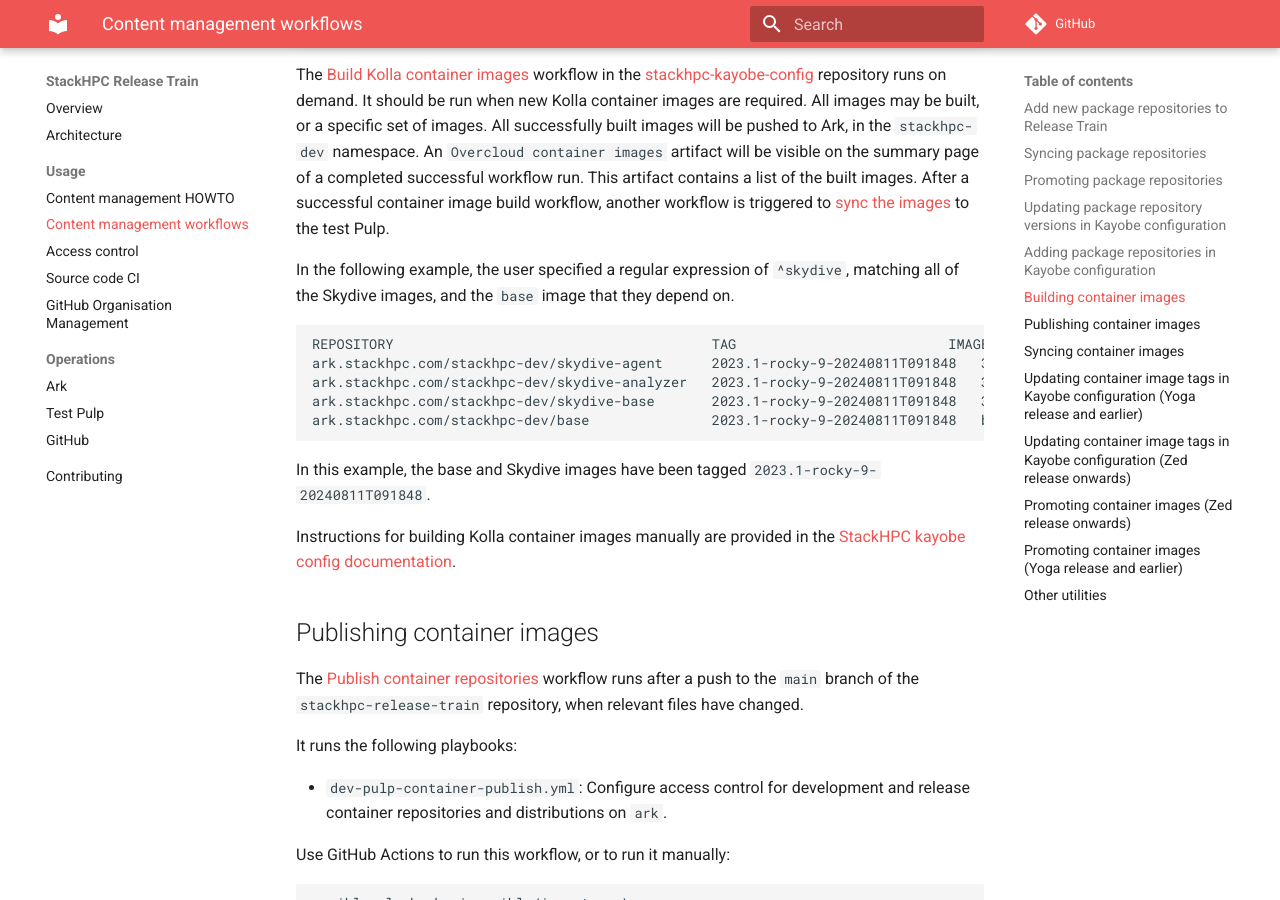
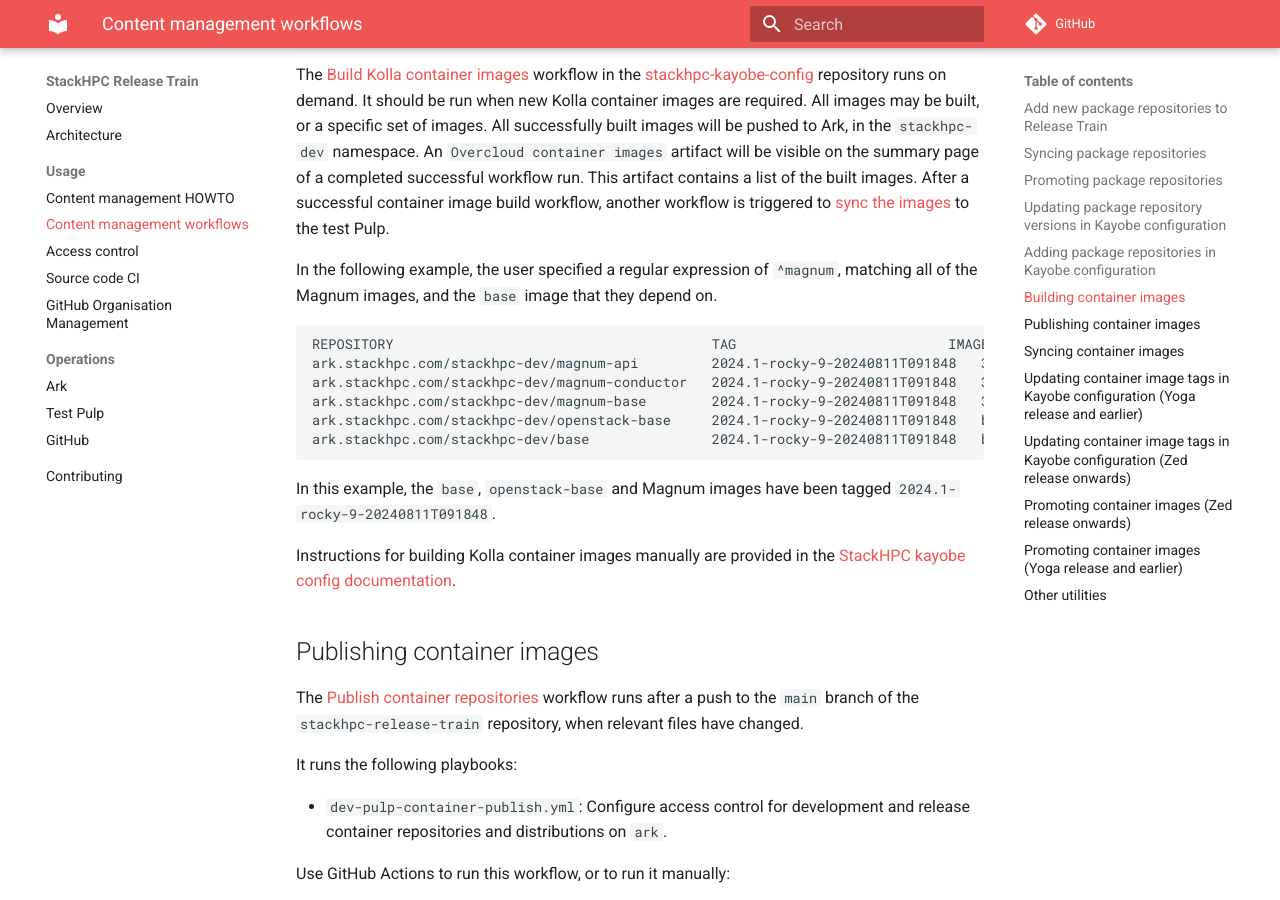
Before and after one commit to stackhpc/stackhpc-release-train, an MkDocs documentation site: the page built from docs/usage/content-workflows.md, in a window 1280 px wide and 900 px high, scrolled down 4715 px. Built offline with MkDocs 1.6.1 and Material for MkDocs 9.7.7, drawn with Linux system fonts in a browser that asks for light colours; comment, search, counter and statistics services are not loaded; some of the changed text lies outside the part shown.

Commit message:
docs: Bring example versions up to date, swap skydive example for magnum

````diff
--- a/docs/usage/content-workflows.md
+++ b/docs/usage/content-workflows.md
@@ -139,7 +139,7 @@ ansible/test-kayobe-repo-version-generate.yml \
 -e kayobe_config_repo_path=./stackhpc-kayobe-config/
 ```
 
-Package repository versions are stored in StackHPC Kayobe configuration in [etc/kayobe/pulp-repo-versions.yml](https://github.com/stackhpc/stackhpc-kayobe-config/blob/stackhpc/wallaby/etc/kayobe/pulp-repo-versions.yml).
+Package repository versions are stored in StackHPC Kayobe configuration in [etc/kayobe/pulp-repo-versions.yml](https://github.com/stackhpc/stackhpc-kayobe-config/blob/stackhpc/2024.1/etc/kayobe/pulp-repo-versions.yml).
 Note that the updated versions are not necessarily released.
 The generated file may be amended as necessary (in case not all updates are required), then copied to the StackHPC Kayobe configuration.
 
@@ -172,19 +172,20 @@ An `Overcloud container images` artifact will be visible on the summary page of
 This artifact contains a list of the built images.
 After a successful container image build workflow, another workflow is triggered to [sync the images](#syncing-container-images) to the test Pulp.
 
-In the following example, the user specified a regular expression of `^skydive`, matching all of the Skydive images, and the `base` image that they depend on.
+In the following example, the user specified a regular expression of `^magnum`, matching all of the Magnum images, and the `base` image that they depend on.
 
 ```
 REPOSITORY                                       TAG                       	  IMAGE ID       CREATED         SIZE
-ark.stackhpc.com/stackhpc-dev/skydive-agent      2023.1-rocky-9-20240811T091848   32f2b9299194   6 minutes ago   1.29GB
-ark.stackhpc.com/stackhpc-dev/skydive-analyzer   2023.1-rocky-9-20240811T091848   35e4c1cda1a8   7 minutes ago   1.14GB
-ark.stackhpc.com/stackhpc-dev/skydive-base       2023.1-rocky-9-20240811T091848   3bd5f3e50aa3   7 minutes ago   1.14GB
-ark.stackhpc.com/stackhpc-dev/base               2023.1-rocky-9-20240811T091848   bd02fa0ec1d6   7 minutes ago   991MB
+ark.stackhpc.com/stackhpc-dev/magnum-api         2024.1-rocky-9-20240811T091848   32f2b9299194   6 minutes ago   1.29GB
+ark.stackhpc.com/stackhpc-dev/magnum-conductor   2024.1-rocky-9-20240811T091848   35e4c1cda1a8   7 minutes ago   1.14GB
+ark.stackhpc.com/stackhpc-dev/magnum-base        2024.1-rocky-9-20240811T091848   3bd5f3e50aa3   7 minutes ago   1.14GB
+ark.stackhpc.com/stackhpc-dev/openstack-base     2024.1-rocky-9-20240811T091848   bd02fa0ec1d6   7 minutes ago   991MB
+ark.stackhpc.com/stackhpc-dev/base               2024.1-rocky-9-20240811T091848   bd02fa0ec1d6   7 minutes ago   991MB
 ```
 
-In this example, the base and Skydive images have been tagged `2023.1-rocky-9-20240811T091848`.
+In this example, the `base`, `openstack-base` and Magnum images have been tagged `2024.1-rocky-9-20240811T091848`.
 
-Instructions for building Kolla container images manually are provided in the [StackHPC kayobe config documentation](https://stackhpc-kayobe-config.readthedocs.io/en/stackhpc-2023.1/contributor/environments/ci-builder.html).
+Instructions for building Kolla container images manually are provided in the [StackHPC kayobe config documentation](https://stackhpc-kayobe-config.readthedocs.io/en/stackhpc-2024.1/contributor/environments/ci-builder.html).
 
 ## Publishing container images
 
@@ -227,7 +228,7 @@ ansible/test-pulp-container-publish.yml
 
 ## Updating container image tags in Kayobe configuration (Yoga release and earlier)
 
-The image tag used deploy containers may be updated for all images in [etc/kayobe/kolla.yml](https://github.com/stackhpc/stackhpc-kayobe-config/blob/stackhpc/wallaby/etc/kayobe/kolla.yml), or for specific images in [etc/kayobe/kolla/globals.yml](https://github.com/stackhpc/stackhpc-kayobe-config/blob/stackhpc/wallaby/etc/kayobe/kolla/globals.yml).
+The image tag used deploy containers may be updated for all images in [etc/kayobe/kolla.yml](https://github.com/stackhpc/stackhpc-kayobe-config/blob/stackhpc/2024.1/etc/kayobe/kolla.yml), or for specific images in [etc/kayobe/kolla/globals.yml](https://github.com/stackhpc/stackhpc-kayobe-config/blob/stackhpc/2024.1/etc/kayobe/kolla/globals.yml).
 Currently this is a manual process.
 
 Use the new tag from the [container image build](#building-container-images).
@@ -256,7 +257,7 @@ skydive_analyzer_tag: wallaby-20220811T091848
 
 ## Updating container image tags in Kayobe configuration (Zed release onwards)
 
-The image tags used deploy containers are defined in [etc/kayobe/kolla-image-tags.yml](https://github.com/stackhpc/stackhpc-kayobe-config/blob/stackhpc/zed/etc/kayobe/kolla-image-tags.yml).
+The image tags used deploy containers are defined in [etc/kayobe/kolla-image-tags.yml](https://github.com/stackhpc/stackhpc-kayobe-config/blob/stackhpc/2024.1/etc/kayobe/kolla-image-tags.yml).
 Currently updating these is a manual process.
 
 Use the new tag from the [container image build](#building-container-images).
@@ -269,8 +270,8 @@ For example, to update the default tag for all images (used where no service-spe
 # where the key is the OS distro and the value is the tag to deploy.
 kolla_image_tags:
   openstack:
-    rocky-9: zed-rocky-9-20230101T000000
-    ubuntu-jammy: zed-ubuntu-jammy-20230101T000000
+    rocky-9: 2024.1-rocky-9-20240101T000000
+    ubuntu-jammy: 2024.1-ubuntu-jammy-20240101T000000
 ```
 
 Alternatively, update the tag for all containers in a service, e.g. for all `nova` containers:
@@ -281,11 +282,11 @@ Alternatively, update the tag for all containers in a service, e.g. for all `nov
 # where the key is the OS distro and the value is the tag to deploy.
 kolla_image_tags:
   openstack:
-    rocky-9: zed-rocky-9-20230101T000000
-    ubuntu-jammy: zed-ubuntu-jammy-20230101T000000
+    rocky-9: 2024.1-rocky-9-20240101T000000
+    ubuntu-jammy: 2024.1-ubuntu-jammy-20240101T000000
   nova:
-    rocky-9: zed-rocky-9-20230102T000000
-    ubuntu-jammy: zed-ubuntu-jammy-20230102T000000
+    rocky-9: 2024.1-rocky-9-20240102T000000
+    ubuntu-jammy: 2024.1-ubuntu-jammy-20240102T000000
 ```
 
 Alternatively, update the tag for a specific container, e.g. for the `nova_compute` container:
@@ -296,11 +297,11 @@ Alternatively, update the tag for a specific container, e.g. for the `nova_compu
 # where the key is the OS distro and the value is the tag to deploy.
 kolla_image_tags:
   openstack:
-    rocky-9: zed-rocky-9-20230101T000000
-    ubuntu-jammy: zed-ubuntu-jammy-20230101T000000
+    rocky-9: 2024.1-rocky-9-20240101T000000
+    ubuntu-jammy: 2024.1-ubuntu-jammy-20240101T000000
   nova_compute:
-    rocky-9: zed-rocky-9-20230103T000000
-    ubuntu-jammy: zed-ubuntu-jammy-20230103T000000
+    rocky-9: 2024.1-rocky-9-20240103T000000
+    ubuntu-jammy: 2024.1-ubuntu-jammy-20240103T000000
 ```
 
 ## Promoting container images (Zed release onwards)
````
Also changed, not shown: docs/architecture/index.md (+1 -1 lines), docs/usage/content-howto.md (+2 -2 lines).
